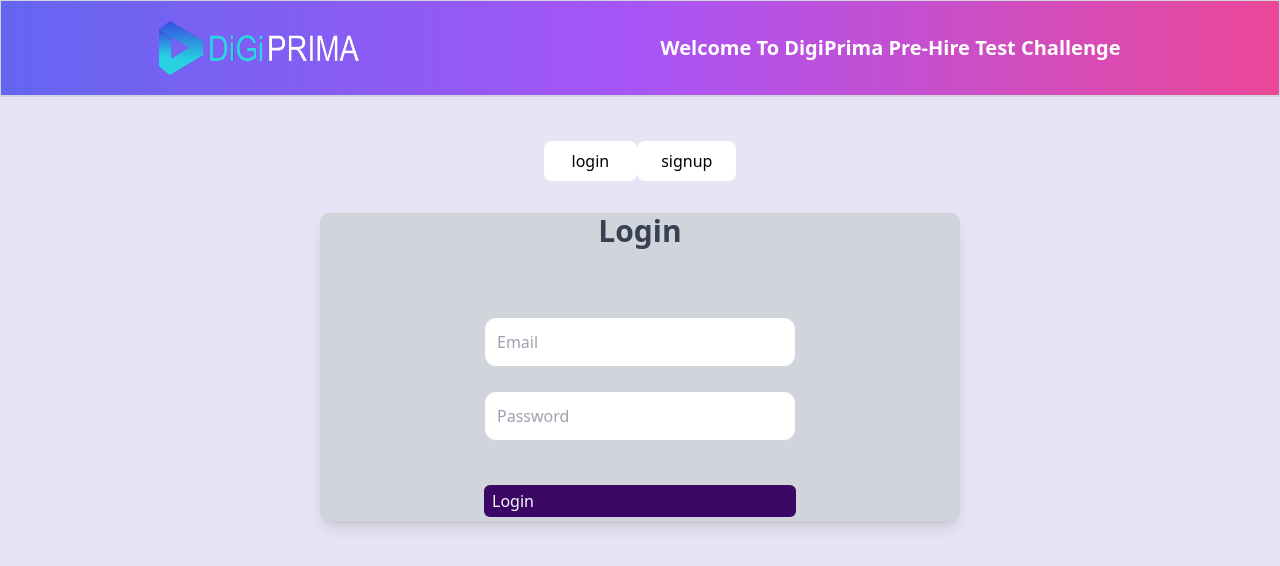
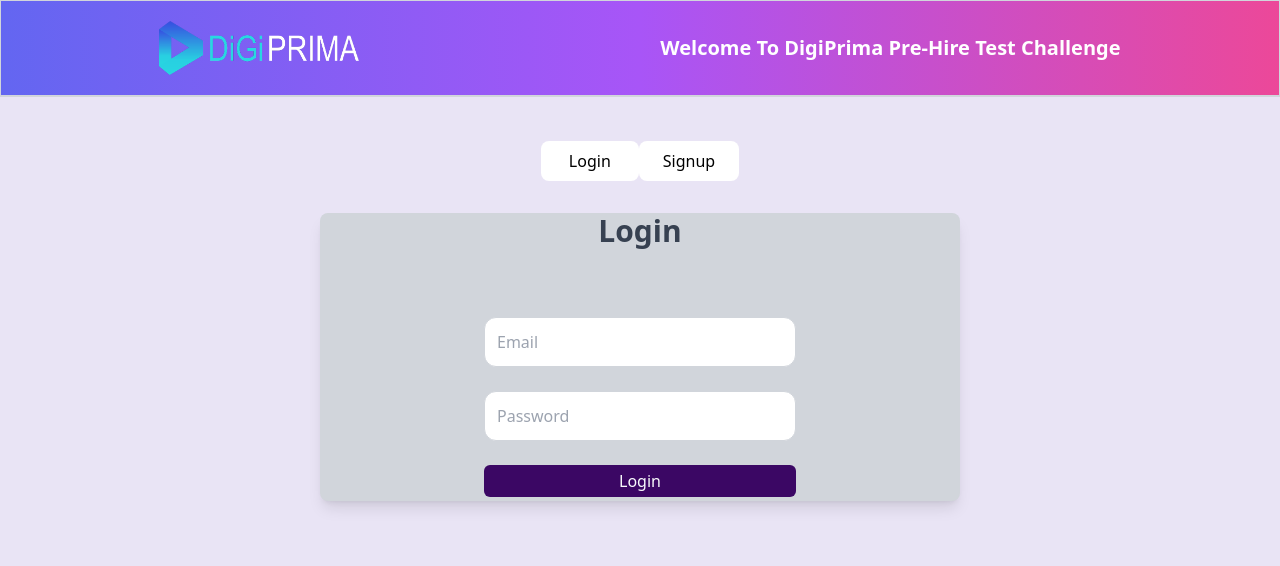
Before and after one commit to ketanjain12/PreHireTest, a React (Vite) app in the folder Frontend/: page /login in a window 1280 px wide. Shown: the top 566 px of the page. Built offline with nearby package versions, Linux system fonts and the light colour scheme.

Commit message:
changes done in frontend body

```diff
--- a/Frontend/package.json
+++ b/Frontend/package.json
@@ -20,6 +20,7 @@
     "react-dom": "^18.3.1",
     "react-icons": "^5.2.1",
     "react-router-dom": "^6.26.0",
+    "proxy": "http://localhost:3002",
     "styled-components": "^6.1.12"
   },
   "devDependencies": {
--- a/Frontend/src/App.jsx
+++ b/Frontend/src/App.jsx
@@ -17,7 +17,7 @@ const [score , setScore] = useState(0);
 const fetchQuestions = async(selectedRole = "", dificulty = "")=>{
 
 try{
-const res = await axios.get('https://opentdb.com/api.php?amount=10&type=multiple')
+const res = await axios.get('http://localhost:3002/api/v1/createtests')
 const data = res.data
 console.log(data)
 setQuestions(data.results)
@@ -53,6 +53,7 @@ setQuestions(data.results)
       </BrowserRouter>
 
 
+
     </>
   );
 };
--- a/Frontend/src/Component/Login.jsx
+++ b/Frontend/src/Component/Login.jsx
@@ -1,117 +1,84 @@
 import React, { useState } from 'react';
-import { Link, useLocation } from 'react-router-dom';
-import { useNavigate } from 'react-router-dom';
-
+import { Link, useNavigate } from 'react-router-dom';
 
 const Login = () => {
-  const [name, setName] = useState('');
   const [email, setEmail] = useState('');
   const [password, setPassword] = useState('');
-  const [login ,setLogin] = useState(false)
-  const [signup , setSignUp] = useState(false)
-
+  const navigate = useNavigate(); // Initialize useNavigate
 
   const handleLogin = async (event) => {
-event.preventDefault(); // Prevent form submission
-console.log( email, password, );
+    event.preventDefault();
 
     try {
-      const result = await fetch('http://localhost:3002/api/v1/login', {
+      const result = await fetch('http://localhost:3002/api/v1/login',{
         method: 'POST',
         headers: {
           'Content-Type': 'application/json',
         },
-        body: JSON.stringify({  email, password,  }),
+        body: JSON.stringify({ email, password }),
       });
+
+      const resultData = await result.json();
 
       if (result.ok) {
         console.log('Login successful');
+        navigate('/signUp'); // Navigate to signup page upon successful login
       } else {
-        console.error('Login failed try again');
+        console.error('Login failed:', resultData.message);
       }
     } catch (error) {
       console.error('Error:', error.message);
     }
   };
 
-  // const authButton = ()=>{
-  // const location = useLocation()
-  // const isLogin = location.pathname === '/login'
-  // const isSignUp = location.pathname === '/signup'
- // }
-
- const handleSignUp = ()=>{
-
-  setLogin(login)
-  if(login==='true'){
-
-
-
-  }
-
- }
-
-
-//useNavigateLogic
-
-
-
-
-
-
-
   return (
     <>
-<div className='flex items-center  justify-center mt-10 py-1 '>
+      <div className='flex items-center justify-center mt-10 py-1'>
+        <Link
+          className="border-gray-400 rounded-lg text-black bg-white py-2 px-7 hover:bg-gradient-to-r from-indigo-500 via-purple-500 hover:text-white to-pink-500"
+          to="/login"
+        >
+          Login
+        </Link>
 
+        <Link
+          className='hover:bg-gradient-to-r from-indigo-500 via-purple-500 hover:text-white to-pink-500 border-gray-400 rounded-lg text-black bg-white py-2 px-6'
+          to='/signUp'
+        >
+          Signup
+        </Link>
+      </div>
 
-     <Link className="border-gray-400 rounded-lg text-black bg-white py-2 px-7
-  hover:bg-gradient-to-r from-indigo-500 via-purple-500 hover:text-white to-pink-500" to="/login">
-     login</Link>
-
-<Link onClick={handleSignUp} to='/signUp' className='hover:bg-gradient-to-r from-indigo-500 via-purple-500 hover:text-white to-pink-500
- border-gray-400 rounded-lg text-black bg-white py-2 px-6'>signup</Link>
-
-   </div>
-    <div className='w-[50%] mx-auto rounded-lg bg-gray-300 box-shadow:0 1px 3px 0 rgb(0 0 0 / 0.1) shadow-lg' >
-    <h1 className='text-3xl mt-7 font-bold text-gray-700 text-center' >Login</h1>
-      <form
-        className='flex flex-col justify-center items-center m-1 p-1 mt-10'
-        onSubmit={handleLogin}
-      >
-
+      <div className='w-[50%] mx-auto rounded-lg bg-gray-300 box-shadow:0 1px 3px 0 rgb(0 0 0 / 0.1) mb-20 shadow-lg'>
+        <h1 className='text-3xl mt-7 font-bold text-gray-700 text-center'>Login</h1>
+        <form className='flex flex-col justify-center items-center m-1 p-1 mt-10' onSubmit={handleLogin}>
           <br />
-
-        <input className='border border-gray-300 w-[50%] rounded-xl capitalize px-3 py-3 '
+          <input
+            className='border border-gray-300 w-[50%] rounded-xl capitalize px-3 py-3'
             onChange={(e) => setEmail(e.target.value)}
             value={email}
             type='email'
             placeholder='Email'
             id='Email'
-
           />
           <br />
-
-        <input className='border border-gray-300 w-[50%] rounded-xl capitalize px-3 py-3 '
+          <input
+            className='border border-gray-300 w-[50%] rounded-xl capitalize px-3 py-3'
             onChange={(e) => setPassword(e.target.value)}
             value={password}
             type='password'
             placeholder='Password'
             id='Password'
-
           />
           <br />
-
-
-        <Link to='/TestInterface'
-          className='bg-purple-950  w-[50%] text-slate-50 py-1 px-2 rounded-md mt-5'
+          <button
+            className='bg-purple-950 w-[50%] text-slate-50 py-1 px-2 rounded-md '
             type='submit'
           >
             Login
-        </Link>
+          </button>
         </form>
       </div>
-
     </>
   );
 };
--- a/Frontend/src/Component/SignUp.jsx
+++ b/Frontend/src/Component/SignUp.jsx
@@ -7,9 +7,19 @@ const [email , setEmail] = useState("")
 const [password,setPassword] = useState("")
 const [confirmpassword , setConfirmPassword] = useState("")
 const handleSignup = async (event)=>{
+   event.preventDefault();
+console.log(email , password , confirmpassword)
 
-event.preventDefault()
-console.log(email , password , confirmpassword)
+try{
+
+  const result = await fetch('')
+
+}catch(error){
+
+
+}
+
+
 
 }
 
@@ -22,9 +32,8 @@ return (
 <div className='w-[50%] mt-10 mx-auto rounded-lg bg-gray-300 box-shadow:0 1px 3px 0 rgb(0 0 0 / 0.1) shadow-lg' >
 <h1 className='text-3xl font-bold text-gray-700 text-center' >SignUp</h1>
 
-      <form onSubmit={handleSignup}
-      className='flex flex-col justify-center items-center m-1 p-1 mt-10'>
-
+<form onSubmit={handleSignup}
+className='flex flex-col justify-center items-center m-1 p-1 mt-10'>
 
 <input onChange={(e)=> setEmail(e.target.value) }  className='border border-gray-300 w-[50%] rounded-xl capitalize px-3 py-3 '
 type='email'
--- a/Frontend/src/Component/TestInterFace.jsx
+++ b/Frontend/src/Component/TestInterFace.jsx
@@ -2,7 +2,8 @@ import React, { useState } from "react";
 import onlineexmimg from "../assets/OnlineTestImage.svg";
 import { Button, MenuItem, TextField } from "@mui/material";
 import ErrorMessage from "./ErrorMessage";
-import { useNavigate } from "react-router-dom";
+import qimg from '../assets/testBackground.jpg'
+//import { useNavigate } from "react-router-dom";
 
 const TestInterface = ({ name, setName, fetchQuestions }) => {
   const [selectedRole, setSelectedRole] = useState("");
@@ -11,7 +12,7 @@ const TestInterface = ({ name, setName, fetchQuestions }) => {
   const [error, setError] = useState(false);
 
   // logic for routing on quiz pages
-  const Navigate = useNavigate();
+  //const Navigate = useNavigate();
 
   // Handler for select change
   const handleSelectChange = (event) => {
@@ -32,22 +33,32 @@ const TestInterface = ({ name, setName, fetchQuestions }) => {
 
   return (
     <>
-      <div>
-        <marquee className="text-5xl text-black text-center font-bold capitalize">
-          Welcome to digiprima pre-hire test challenge
+    <div
+
+    style={{
+      backgroundImage: `url(${qimg})`,
+      backgroundSize: 'cover',
+      backgroundPosition: 'center',
+      backgroundRepeat: 'no-repeat',
+      minHeight: '100vh',}} >
+      <div
+       >
+        <marquee className="text-5xl text-pink-500 text-center font-bold capitalize">
+          Welcome to digiprima pre-hire test challange
         </marquee>
       </div>
 
       <div className="flex items-center justify-around mt-20">
         <img
-          className="h-[400px] w-[500px] object-cover"
+          className="h-[400px] w-[500px] mt-16 object-cover"
           src={onlineexmimg}
           alt=""
         />
 
         <div>
+
+          <h1 className="text-center text-pink-500 font-bold underline underline-purple-400 text-4xl mb-10" >Test Setting</h1>
           {error && <ErrorMessage> please fill all the fields </ErrorMessage>}
-
           <TextField
             onChange={(e) => setName(e.target.value)}
             label="Enter your name"
@@ -61,16 +72,16 @@ const TestInterface = ({ name, setName, fetchQuestions }) => {
             onChange={handleSelectChange}
             className="flex flex-col p-5 w-[100%] justify-evenly"
             select
-            label="Select user"
+            label="Select Test Type"
             variant="outlined"
             value={selectedRole}
             style={{ marginBottom: 30 }}
           >
-            <MenuItem key={"User"} value={"User"}>
-              User
+            <MenuItem key={"Apptitude"} value={"Apptitude"}>
+              Apptitude
             </MenuItem>
-            <MenuItem key={"Admin"} value={"Admin"}>
-              Admin
+            <MenuItem key={"Coding"} value={"Coding"}>
+              Coding
             </MenuItem>
           </TextField>
 
@@ -81,7 +92,9 @@ const TestInterface = ({ name, setName, fetchQuestions }) => {
             select
             label="Select-Difficulty"
             variant="outlined"
-            style={{ marginBottom: 30 }}
+            style={{ marginBottom: 30,
+
+             }}
           >
             <MenuItem key="Easy" value="Easy">
               Easy
@@ -94,10 +107,12 @@ const TestInterface = ({ name, setName, fetchQuestions }) => {
             </MenuItem>
           </TextField>
 
-          <Button className="flex flex-col p-5 w-[100%] justify-evenly" onClick={handleSubmit} variant="contained" color="primary" size="large">
+          <Button className="flex flex-col p-5 bg-pink-500  w-[100%] justify-evenly" onClick={handleSubmit} variant="contained" color="primary"
+          style={{ backgroundColor: '#ec4899', color: 'white', fontWeight: 'bold' }} size="large">
             Start the Test
           </Button>
         </div>
+      </div>
       </div>
     </>
   );
```
Also changed, not shown: Frontend/src/assets/testBackground.jpg (added). Lines whose indentation alone changed are shown as unchanged.
